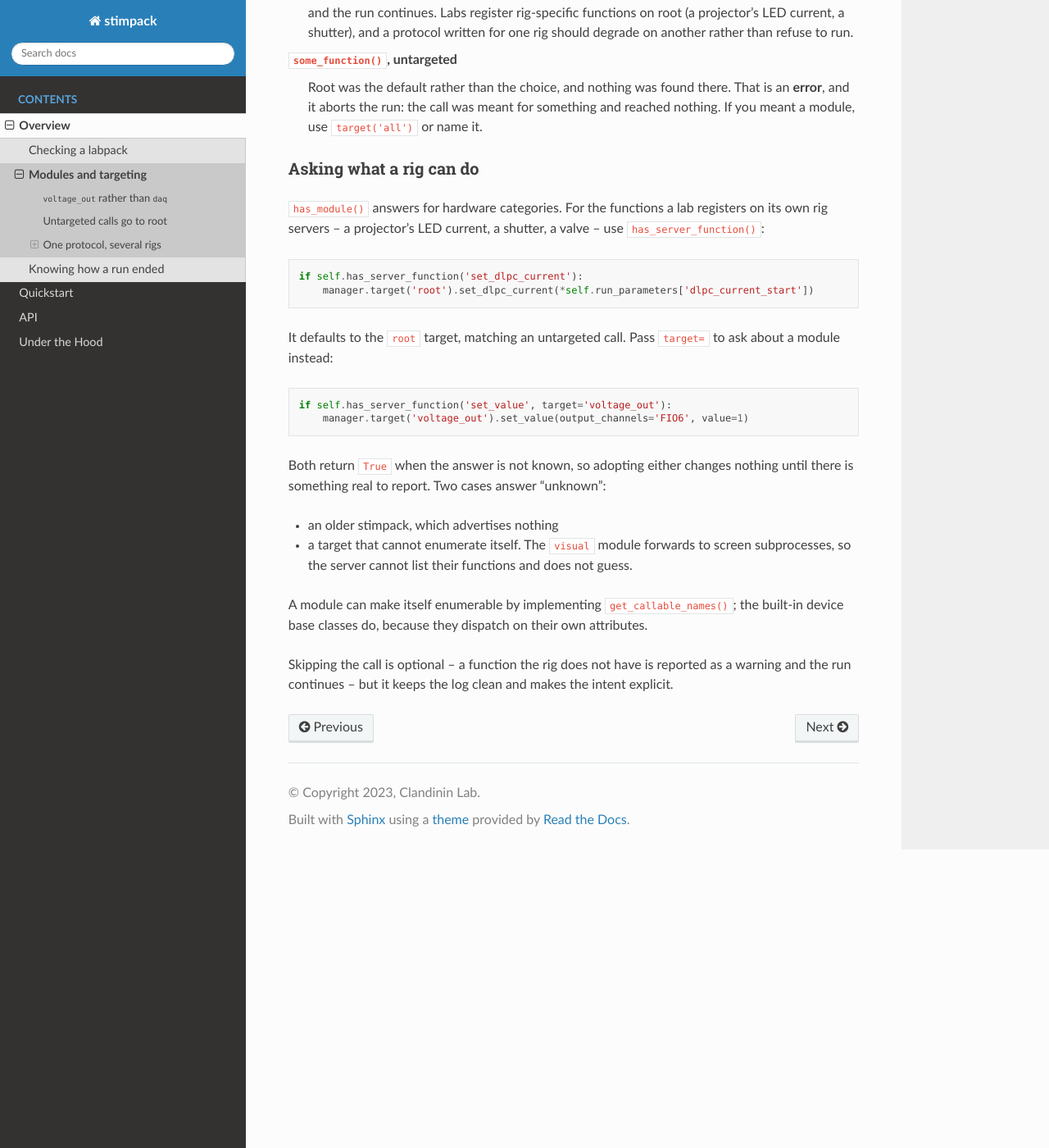
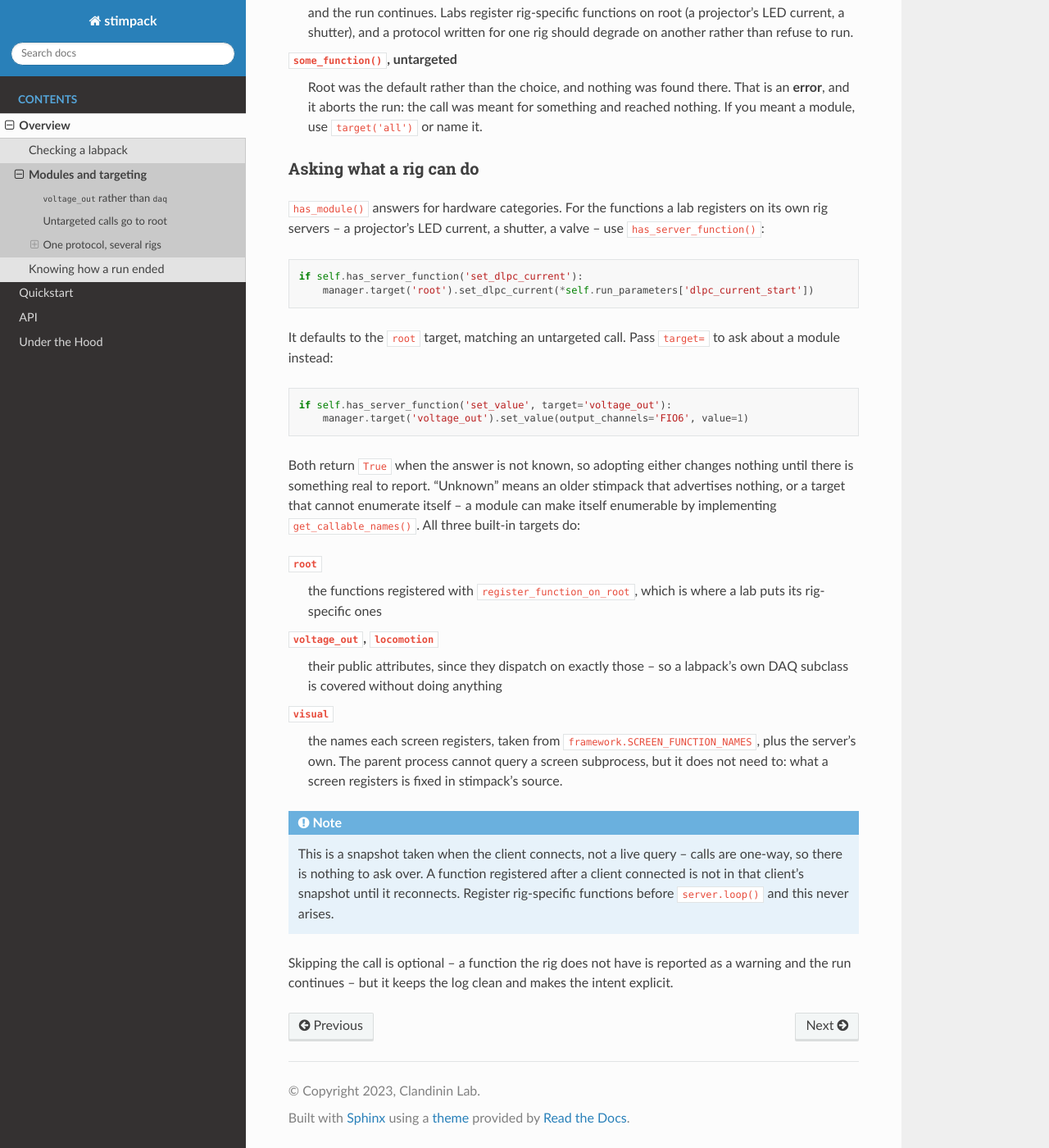
Before and after one commit to ClandininLab/stimpack, a Sphinx documentation site: the page built from docs/source/modules_and_targets.rst, in a window 1280 px wide and 1400 px high, scrolled down 1372 px. Shown: the whole window at 82% size. Built offline with Sphinx 7.4.7 and the Read the Docs theme 3.1.0, drawn with Linux system fonts in a browser that asks for light colours.

Commit message:
Let the visual module advertise its functions too
I had said the visual module could not enumerate itself, because it forwards to screen
subprocesses and the parent cannot query them. The first half is true and the conclusion was not:
what a screen registers is not discovered at runtime, it is twenty-three explicit
register_function calls in framework.main(). The list is fixed in stimpack's own source and known
in the parent at import time -- there was never anything to ask.

Named once as framework.SCREEN_FUNCTION_NAMES, with main() registering from it so the advertised
surface and the registered one cannot drift, and VisualStimServer.get_callable_names() returning
it alongside its own root functions, since target('visual') reaches both.

has_server_function(..., target='visual') now answers truthfully rather than falling back to
"unknown, so True", which means a typo'd screen call can be caught at the guard rather than
becoming a dropped request. All three built-in targets now enumerate.

A list in source can rot, so a test asserts every name is a real StimDisplay method and that there
are no duplicates -- both verified by mutation. Without it a bad name would fail at screen launch,
inside a subprocess, which is an awkward place to read a traceback.

Co-Authored-By: Claude Opus 5 <noreply@anthropic.com>
Claude-Session: https://claude.ai/code/session_01CPhcJNpT2UTPfwvfJKLdVv

```diff
--- a/docs/source/modules_and_targets.rst
+++ b/docs/source/modules_and_targets.rst
@@ -83,14 +83,29 @@ module instead:
         manager.target('voltage_out').set_value(output_channels='FIO6', value=1)
 
 Both return ``True`` when the answer is not known, so adopting either changes nothing until there
-is something real to report. Two cases answer "unknown":
+is something real to report. "Unknown" means an older stimpack that advertises nothing, or a target
+that cannot enumerate itself -- a module can make itself enumerable by implementing
+``get_callable_names()``. All three built-in targets do:
 
-* an older stimpack, which advertises nothing
-* a target that cannot enumerate itself. The ``visual`` module forwards to screen subprocesses, so
-  the server cannot list their functions and does not guess.
+``root``
+    the functions registered with ``register_function_on_root``, which is where a lab puts its
+    rig-specific ones
 
-A module can make itself enumerable by implementing ``get_callable_names()``; the built-in device
-base classes do, because they dispatch on their own attributes.
+``voltage_out``, ``locomotion``
+    their public attributes, since they dispatch on exactly those -- so a labpack's own DAQ
+    subclass is covered without doing anything
+
+``visual``
+    the names each screen registers, taken from ``framework.SCREEN_FUNCTION_NAMES``, plus the
+    server's own. The parent process cannot query a screen subprocess, but it does not need to:
+    what a screen registers is fixed in stimpack's source.
+
+.. note::
+
+    This is a snapshot taken when the client connects, not a live query -- calls are one-way, so
+    there is nothing to ask over. A function registered after a client connected is not in that
+    client's snapshot until it reconnects. Register rig-specific functions before ``server.loop()``
+    and this never arises.
 
 Skipping the call is optional -- a function the rig does not have is reported as a warning and the
 run continues -- but it keeps the log clean and makes the intent explicit.
```
Also changed, not shown: 4 other files.
